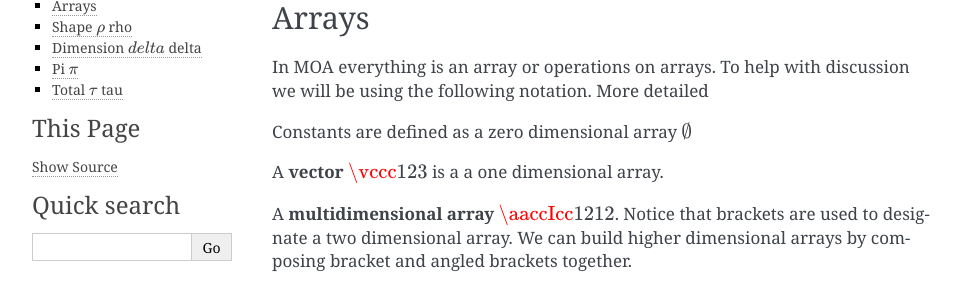
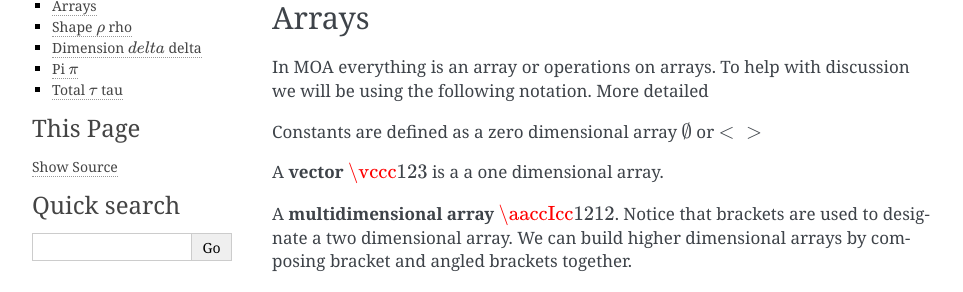
Before and after one commit to Quansight-Labs/python-moa, a Sphinx documentation site: the page built from docs/theory.rst, in a window 1280 px wide. Shown: the part 120-412 px from the top of the page, without its empty margins (148-1111 px from the left). Built offline with Sphinx 7.4.7, drawn with Linux system fonts in a browser that asks for light colours; pages that are not in the unit, such as notebooks, are missing from menus.

```diff
--- a/docs/theory.rst
+++ b/docs/theory.rst
@@ -7,7 +7,7 @@ Arrays
 In MOA everything is an array or operations on arrays. To help with
 discussion we will be using the following notation. More detailed
 
-Constants are defined as a zero dimensional array :math:`\emptyset`
+Constants are defined as a zero dimensional array :math:`\emptyset` or :math:`< \;\; >`
 
 A **vector** :math:`\vccc123` is a a one dimensional array.
 
```
